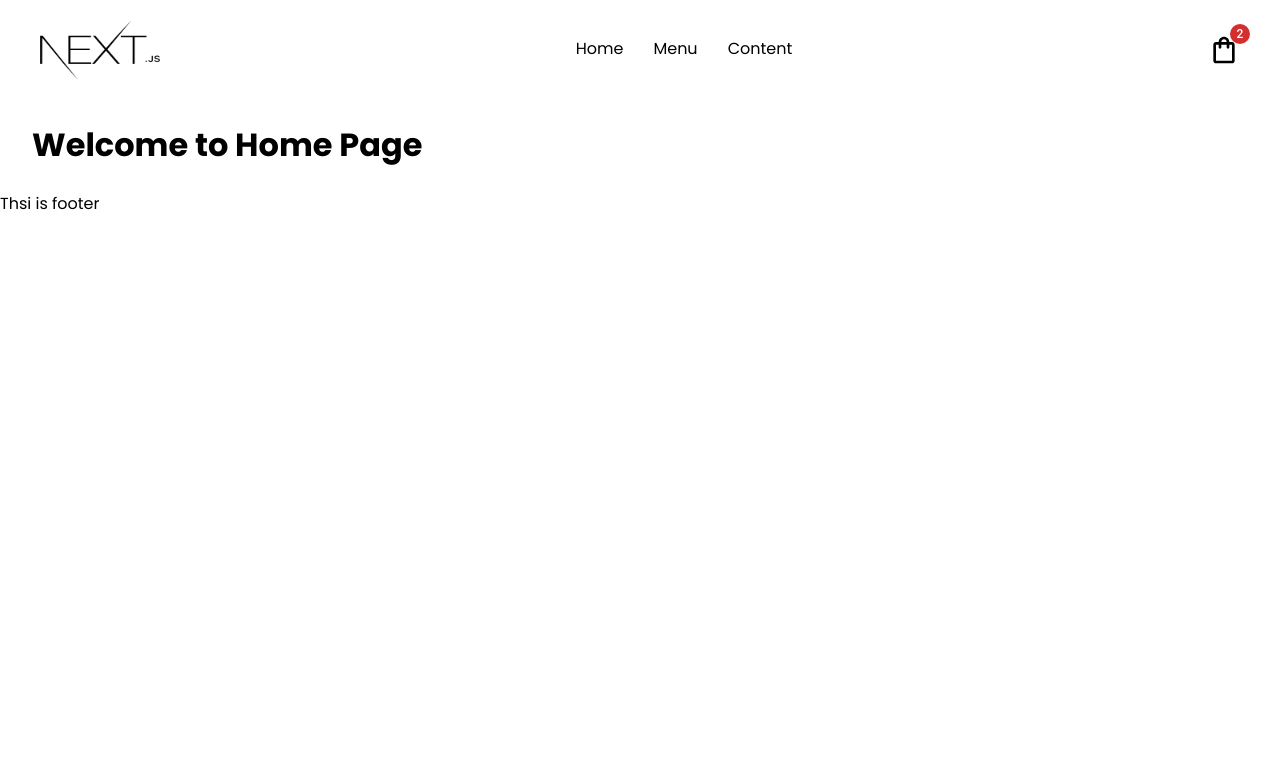
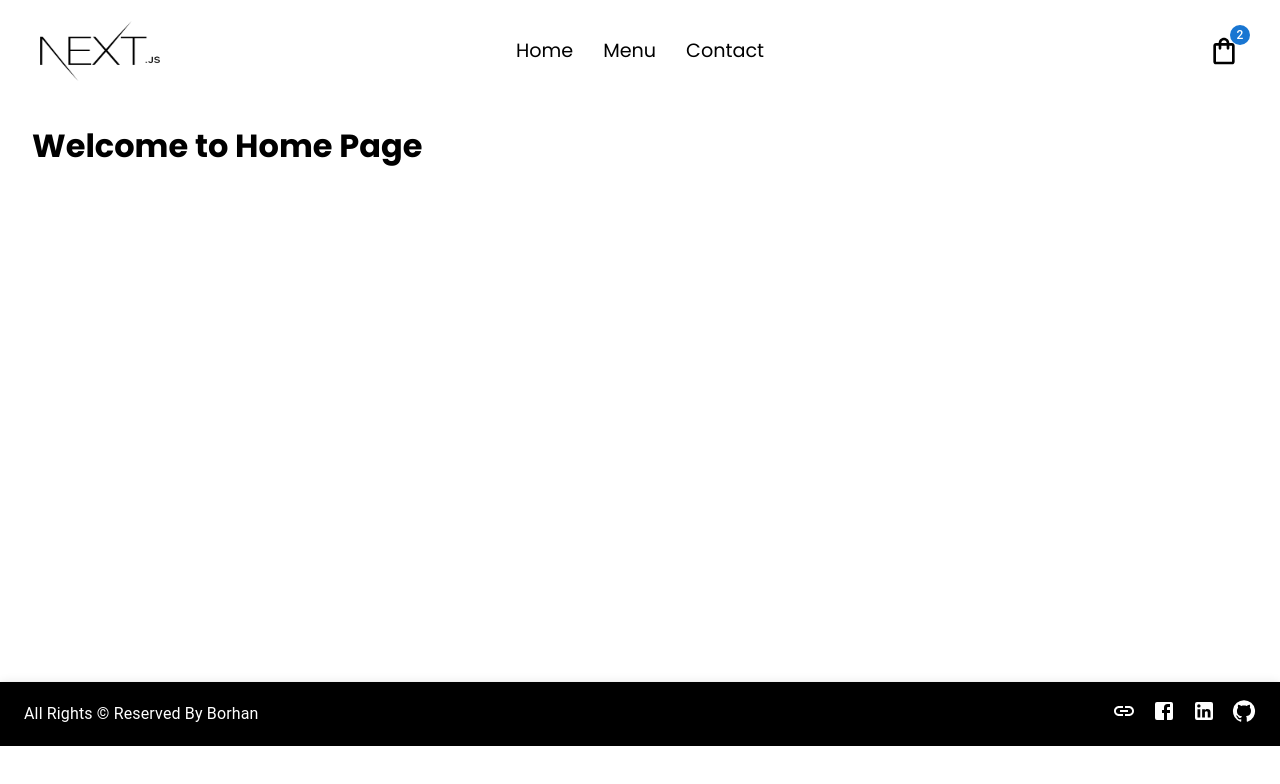
Before and after one commit to MuhammadBorhan/eCommerce-nextjs-project, a Next.js app: page / in a window 1280 px wide. Shown: the top 784 px of the page. Built offline with nearby package versions, Linux system fonts and the light colour scheme.

Commit message:
footer created

```diff
--- a/components/Footer.jsx
+++ b/components/Footer.jsx
@@ -1,7 +1,41 @@
+import { Facebook, GitHub, LinkedIn, Link } from "@mui/icons-material";
+import { AppBar, Toolbar, Typography } from "@mui/material";
+import { Stack } from "@mui/system";
 import React from "react";
 
 const Footer = () => {
-  return <div>Thsi is footer</div>;
+  return (
+    <div>
+      <AppBar position="bottom" style={{ backgroundColor: "black" }}>
+        <Toolbar style={{ display: "flex", justifyContent: "space-between" }}>
+          <Typography>All Rights &copy; Reserved By Borhan</Typography>
+          <Stack direction="row" spacing={2}>
+            <a
+              target="blank"
+              href="https://glowing-semifreddo-77c56f.netlify.app/"
+            >
+              <Link />
+            </a>
+            <a
+              target="blank"
+              href="https://web.facebook.com/mdborhan.uddin.121"
+            >
+              <Facebook />
+            </a>
+            <a
+              target="blank"
+              href="https://www.linkedin.com/in/md-borhan-uddin-3a37a61a4/"
+            >
+              <LinkedIn />
+            </a>
+            <a target="blank" href="https://github.com/MuhammadBorhan">
+              <GitHub />
+            </a>
+          </Stack>
+        </Toolbar>
+      </AppBar>
+    </div>
+  );
 };
 
 export default Footer;
--- a/components/Header.jsx
+++ b/components/Header.jsx
@@ -18,13 +18,13 @@ const Header = () => {
       <ul className={css.menu}>
         <li>Home</li>
         <li>Menu</li>
-        <li>Content</li>
+        <li>Contact</li>
       </ul>
 
       {/* Rithtside */}
       <div className={css.rightside}>
         <div className={css.cart}>
-          <Badge badgeContent={badge} color="error">
+          <Badge badgeContent={badge} color="primary">
             <ShoppingBagOutlined className={css.icon} />
           </Badge>
         </div>
--- a/pages/index.js
+++ b/pages/index.js
@@ -12,7 +12,7 @@ export default function Home() {
           <meta name="description" content="Generated by create next app" />
           <link rel="icon" href="/favicon.ico" />
         </Head>
-        <main>
+        <main style={{ height: "70vh" }}>
           <h1>Welcome to Home Page</h1>
         </main>
         {/* <About /> */}
--- a/styles/Header.module.scss
+++ b/styles/Header.module.scss
@@ -3,29 +3,39 @@
   justify-content: space-between;
   padding: 20px 40px;
   .logo {
+    flex: 1;
     display: flex;
     align-items: center;
     gap: 10px;
-    span {
-      font-size: 1.2rem;
-      font-weight: bold;
-    }
+    cursor: pointer;
   }
   .menu {
+    flex: 1;
+    display: flex;
+    justify-content: center;
     list-style: none;
     padding-left: 0;
     li {
       display: inline-block;
       padding: 0 15px;
-      cursor: pointer;
+      font-size: 1.2rem;
+      &:hover {
+        cursor: pointer;
+        color: blue;
+        transform: scale(1.2);
+        font-weight: bold;
+      }
     }
   }
   .rightside {
+    flex: 1;
     display: flex;
     align-items: center;
+    justify-content: end;
     .cart {
       .icon {
         font-size: 2rem;
+        cursor: pointer;
       }
     }
   }
```
Also changed, not shown: styles/Footer.module.scss (added).
